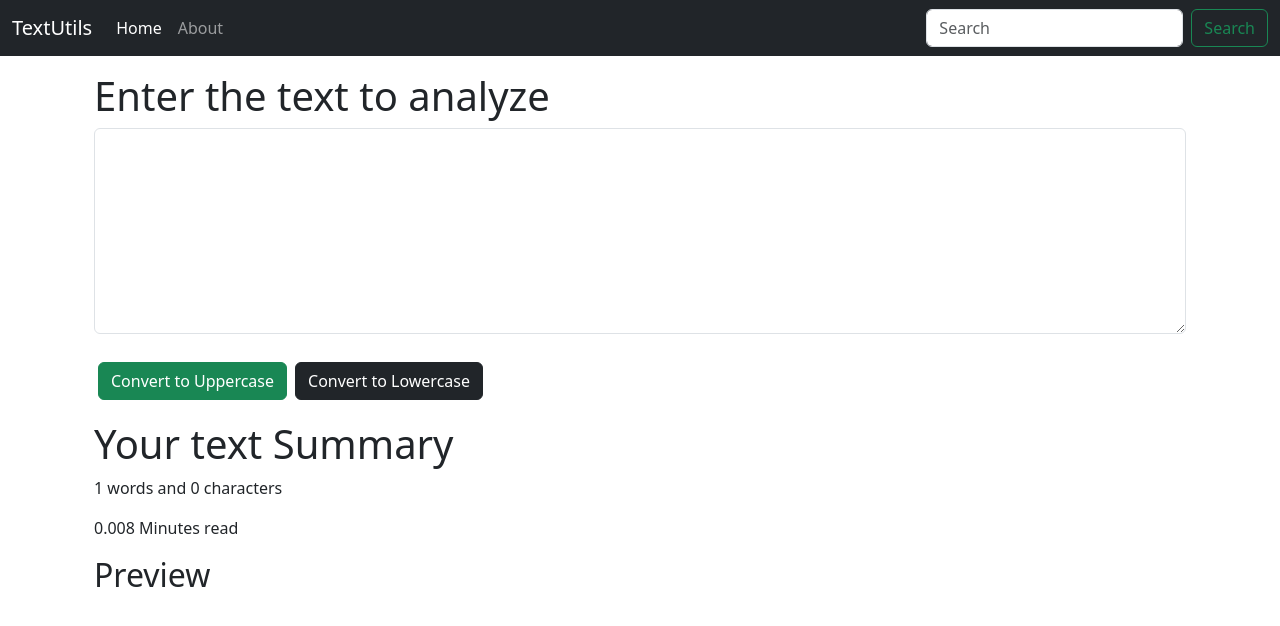
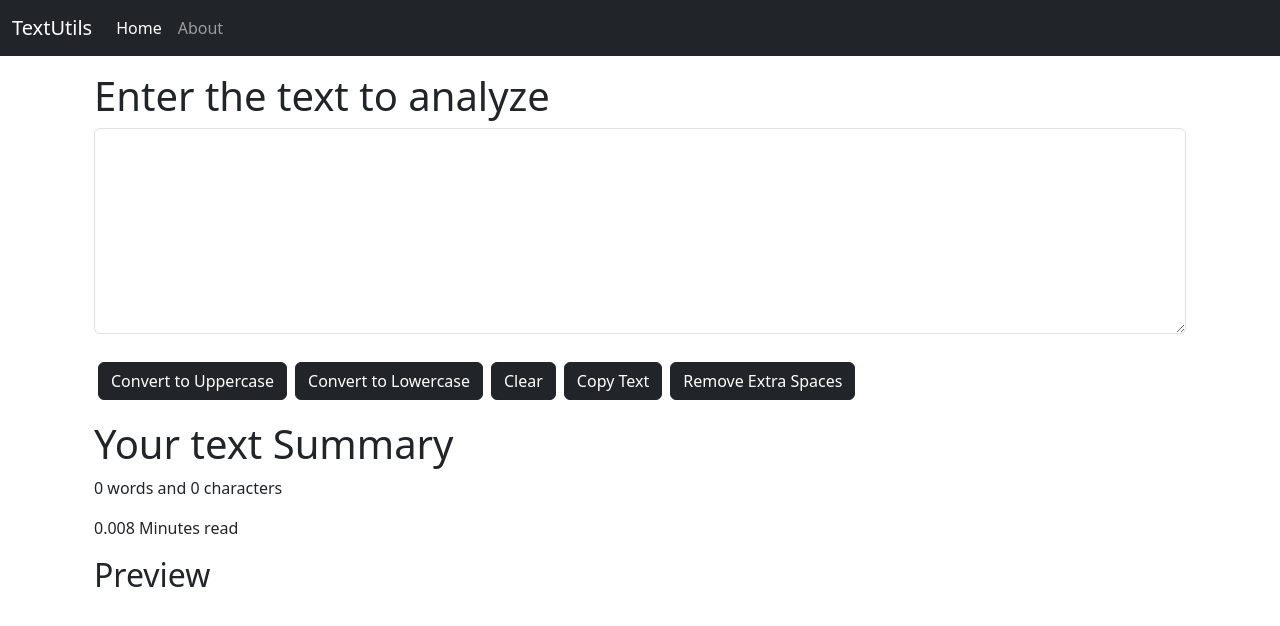
Before and after one commit to m-shahmeer/TextUtil, a React (Create React App) app: page / in a window 1280 px wide. Shown: the top 626 px of the page. Built offline with nearby package versions, Linux system fonts and the light colour scheme.

Commit message:
Added Copy Text and Remove Extra Spaces Button

```diff
--- a/src/App.js
+++ b/src/App.js
@@ -1,4 +1,5 @@
 import Navbar from './components/Navbar';
+// import About from './components/About';
 import TextForm from './components/TextForm';
 function App() {
   return (
@@ -6,6 +7,8 @@
 <Navbar title="TextUtils"/>
 <div className="container my-3">
   <TextForm heading = "Enter the text to analyze"/>
+  {/* <About/> */}
+
   </div>
 
     </>
--- a/src/components/Navbar.js
+++ b/src/components/Navbar.js
@@ -18,10 +18,7 @@
           <a className="nav-link" href="/">{props.about}</a>
         </li>
       </ul>
-      <form className="d-flex" role="search">
-        <input className="form-control me-2" type="search" placeholder="Search" aria-label="Search"/>
-        <button className="btn btn-outline-success" type="submit">Search</button>
-      </form>
+
     </div>
   </div>
 </nav>
--- a/src/components/TextForm.js
+++ b/src/components/TextForm.js
@@ -16,6 +16,21 @@
     setText(newText);
   }
 
+  const handlecopyclick = ()=> {
+    var text = document.getElementById("myBox");
+    text.select();
+    navigator.clipboard.writeText(text.value);
+  }
+
+  const handleExtraSpaces = () => {
+    let newText = text.split(/[ ]+/);
+    setText(newText.join(" "))
+  }
+
+  const handleclearClick = () => {
+    setText('');
+  }
+
   const [text, setText] = useState('');
 
   return (
@@ -26,12 +41,15 @@
 
   <textarea className="form-control" value={text} onChange={handleOnChange} id="myBox" rows="8"></textarea>
 </div>
-<button className="btn btn-success mx-1 my-1"  onClick={handleUpClick}>Convert to Uppercase</button>
-<button className="btn btn-dark mx-1 my-1" onClick={handlelowClick}>Convert to Lowercase</button>
+<button className="btn btn-dark mx-1 my-1"  onClick={handleUpClick}>Convert to Uppercase</button>
+<button className="btn btn-dark mx-1 my-1"  onClick={handlelowClick}>Convert to Lowercase</button>
+<button className="btn btn-dark mx-1 my-1" onClick={handleclearClick}>Clear</button>
+<button className="btn btn-dark mx-1 my-1" onClick={handlecopyclick}>Copy Text</button>
+<button className="btn btn-dark mx-1 my-1" onClick={handleExtraSpaces}>Remove Extra Spaces</button>
     </div>
     <div className="container my-3">
       <h1>Your text Summary</h1>
-      <p>{text.split(" ").length} words and {text.length} characters</p>
+      <p>{text.split(" ").length - 1} words and {text.length} characters</p>
       <p>{0.008 * text.split(" ").length} Minutes read</p>
       <h2>Preview</h2>
       <p>{text}</p>
```
Also changed, not shown: src/components/About.js (added, +59 -0 lines).
